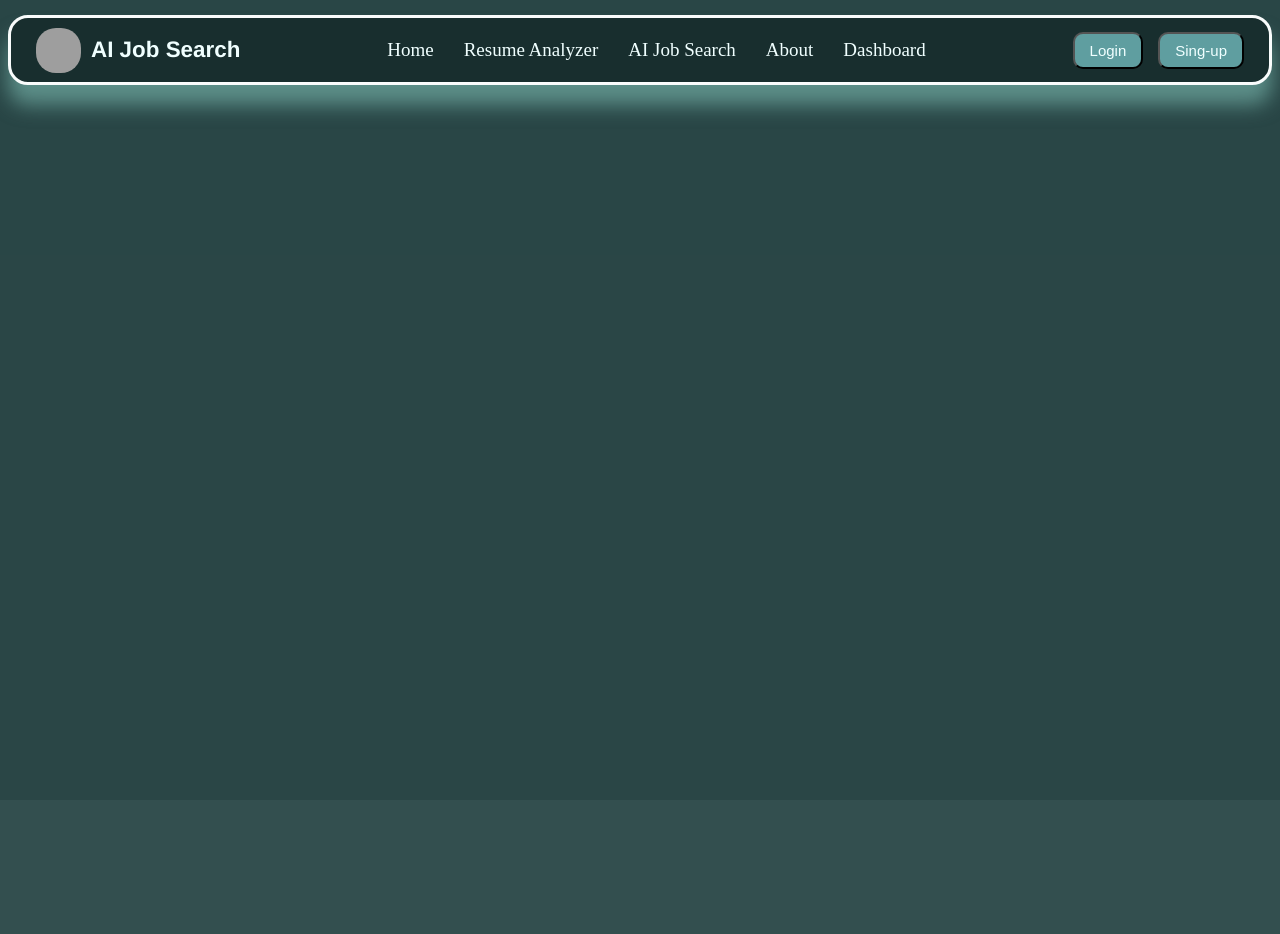
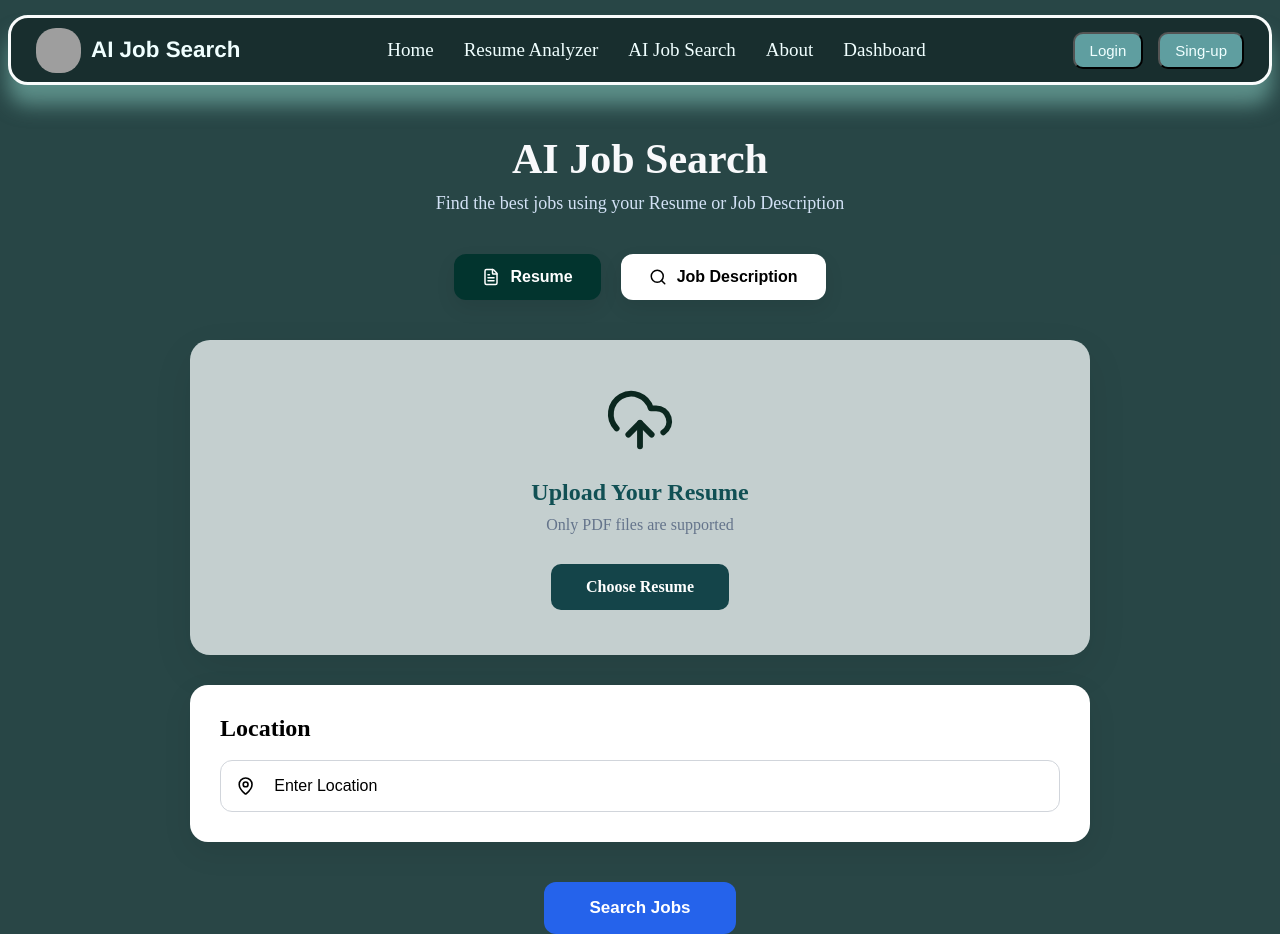
Before and after one commit to underiya-ai/Automate_job_search_platform, a React app in the folder frontend/: page /job-search in a window 1280 px wide. Before the commit the page ends 800 px from the top, so only its background shows below. Built offline with nearby package versions, Linux system fonts and the light colour scheme; grey boxes are pictures that could not be loaded; the HTML template or start-up script is replaced by a standard one.

Commit message:
add ai job search page  frontend

```diff
--- /dev/null
+++ b/frontend/src/pages/Jobsearch.css
@@ -0,0 +1,308 @@
+.job-container{
+
+    min-height:100vh;
+    background:rgba(41, 70, 70, 0.95);
+
+}
+
+.job-search-wrapper{
+
+    width:90%;
+    max-width:900px;
+
+    margin:50px auto;
+
+}
+
+.job-header{
+
+    text-align:center;
+
+    margin-bottom:40px;
+
+}
+
+.job-header h1{
+
+    font-size:42px;
+
+    color:#f8f9fb;
+
+    margin-bottom:10px;
+
+}
+
+.job-header p{
+
+    color:#d2e1f5;
+
+    font-size:18px;
+
+}
+
+.mode-selector{
+
+    display:flex;
+
+    justify-content:center;
+
+    gap:20px;
+
+    margin-bottom:40px;
+
+}
+
+.mode-selector button{
+
+    display:flex;
+
+    align-items:center;
+
+    gap:10px;
+
+    padding:14px 28px;
+
+    border:none;
+
+    border-radius:12px;
+
+    background:rgb(255, 255, 255);
+
+    cursor:pointer;
+
+    font-size:16px;
+
+    font-weight:600;
+
+    box-shadow:0 8px 20px rgba(0,0,0,.08);
+
+    transition:.3s;
+
+}
+
+.mode-selector button:hover{
+
+    transform:translateY(-3px);
+
+}
+
+.active-mode{
+
+    background:#02342e !important;
+
+    color:white;
+
+}
+
+
+.upload-card{
+
+    margin-top:40px;
+
+    background:rgba(220, 228, 228, 0.87);
+
+    border-radius:20px;
+
+    padding:45px;
+
+    text-align:center;
+
+    box-shadow:0 15px 40px rgba(0,0,0,.08);
+
+}
+
+.upload-icon{
+
+    color:#0b271f;
+
+    margin-bottom:20px;
+
+}
+
+.upload-card h2{
+
+    margin-bottom:10px;
+
+    color:#115054;
+
+}
+
+.upload-card p{
+
+    color:#64748b;
+
+    margin-bottom:30px;
+
+}
+
+.choose-btn{
+
+    display:inline-block;
+
+    background:#144449;
+
+    color:white;
+
+    padding:14px 35px;
+
+    border-radius:10px;
+
+    cursor:pointer;
+
+    font-weight:600;
+
+    transition:.3s;
+
+}
+
+.choose-btn:hover{
+
+    background:#087962;
+
+}
+
+.job-description-card{
+
+    margin-top:40px;
+
+    background:rgba(220, 228, 228, 0.87);
+
+    padding:35px;
+
+    border-radius:18px;
+
+    box-shadow:0 10px 30px rgba(0,0,0,.08);
+
+}
+
+.job-description-card h2{
+
+    margin-bottom:20px;
+
+    color:#1e293b;
+
+}
+
+.job-textarea{
+
+    width:100%;
+
+    height:220px;
+
+    resize:none;
+
+    border:1px solid #d1d5db;
+
+    border-radius:12px;
+
+    padding:18px;
+
+    font-size:16px;
+
+    outline:none;
+
+}
+
+.job-textarea:focus{
+
+    border-color:#08342d;
+
+}
+
+.location-card{
+
+    margin-top:30px;
+
+    background:white;
+
+    padding:30px;
+
+    border-radius:18px;
+
+    box-shadow:0 10px 30px rgba(0,0,0,.08);
+
+}
+
+.location-card h2{
+
+    margin-bottom:18px;
+
+}
+
+.location-input{
+
+    display:flex;
+
+    align-items:center;
+
+    gap:12px;
+
+    border:1px solid #d1d5db;
+
+    border-radius:12px;
+
+    padding:15px;
+
+}
+
+.location-input input{
+
+    width:100%;
+
+    border:none;
+
+    outline:none;
+
+    font-size:16px;
+
+}
+
+.search-btn-container{
+
+    text-align:center;
+
+    margin-top:40px;
+
+}
+
+.search-btn{
+
+    background:#2563eb;
+
+    color:white;
+
+    border:none;
+
+    padding:16px 45px;
+
+    border-radius:12px;
+
+    cursor:pointer;
+
+    font-size:17px;
+
+    font-weight:600;
+
+    transition:.3s;
+
+}
+
+.search-btn:hover{
+
+    background:#1d4ed8;
+
+    transform:translateY(-3px);
+
+}
+
+.error-text{
+
+    color:red;
+
+    text-align:center;
+
+    margin-top:20px;
+
+    font-weight:600;
+
+}
--- a/frontend/src/pages/Jobsearch.jsx
+++ b/frontend/src/pages/Jobsearch.jsx
@@ -1,14 +1,270 @@
-import React from 'react'
-import Navbar from '../components/Navbar'
+import React, { useRef, useState } from 'react';
+import Navbar from '../components/Navbar';
+import {CloudUpload,FileText,Search,MapPin,}from 'lucide-react';
+import './Jobsearch.css';
+
 
 const Jobsearch = () => {
+
+  const [mode, setMode] = useState("resume");
+
+const [file, setFile] = useState(null);
+
+const [jobDescription, setJobDescription] = useState("");
+
+const [location, setLocation] = useState("");
+
+const [loading, setLoading] = useState(false);
+
+const [error, setError] = useState("");
+
+const [result, setResult] = useState(null);
+
+const inputRef = useRef(null);
+
+function handleFileChange(event) {
+
+        const selectedFile = event.target.files[0];
+
+        if (selectedFile) {
+
+            setFile(selectedFile);
+
+            setError("");
+
+        }
+
+    }
+
+    async function handleSearch() {
+
+        setError("");
+
+        if (location.trim() === "") {
+
+            setError("Please enter location.");
+
+            return;
+
+        }
+
+        if (mode === "resume") {
+
+            if (!file) {
+
+                setError("Please upload resume.");
+
+                return;
+
+            }
+
+        }
+
+        if (mode === "job_description") {
+
+            if (jobDescription.trim() === "") {
+
+                setError("Please enter Job Description.");
+
+                return;
+
+            }
+
+        }
+       console.log("Validation Success");
+      }
   return (
     <div className='job-container'>
         <div className='nav-container'>
                   <Navbar/>
-            </div>
+        </div>
+
+        <div className="job-search-wrapper">
+
+     {/* Heading */}
+
+  <div className="job-header">
+
+    <h1>AI Job Search</h1>
+
+    <p>
+      Find the best jobs using your Resume or Job Description
+    </p>
+
+  </div>
+
+  {/* Mode Selection */}
+
+  <div className="mode-selector">
+
+    <button
+      className={mode === "resume" ? "active-mode" : ""}
+      onClick={() => setMode("resume")}
+    >
+      <FileText size={18} />
+      Resume
+    </button>
+
+    <button
+      className={mode === "job_description" ? "active-mode" : ""}
+      onClick={() => setMode("job_description")}
+    >
+      <Search size={18} />
+      Job Description
+    </button>
+
+  </div>
+
+
+  {/* Resume Upload */}
+
+   {mode === "resume" && (
+
+  <div className="upload-card">
+
+    <CloudUpload size={70} className="upload-icon" />
+
+    <h2>
+
+      {
+
+        file
+
+        ?
+
+        file.name
+
+        :
+
+        "Upload Your Resume"
+
+      }
+
+    </h2>
+
+    <p>Only PDF files are supported</p>
+
+    <input
+
+      ref={inputRef}
+
+      type="file"
+
+      hidden
+
+      id="resume"
+
+      accept=".pdf"
+
+      onChange={handleFileChange}
+
+    />
+
+    <label htmlFor="resume" className="choose-btn">
+
+      Choose Resume
+
+    </label>
+
+  </div>
+
+)}  {/* Job Description */}
+
+{
+mode === "job_description" && (
+
+<div className="job-description-card">
+
+    <h2>Job Description</h2>
+
+    <textarea
+
+        className="job-textarea"
+
+        placeholder="Paste Job Description Here..."
+
+        value={jobDescription}
+
+        onChange={(e)=>setJobDescription(e.target.value)}
+
+    />
+
+</div>
+
+)
+}
+
+{/* Location */}
+
+<div className="location-card">
+
+    <h2>Location</h2>
+
+    <div className="location-input">
+
+        <MapPin size={20}/>
+
+        <input
+
+            type="text"
+
+            placeholder="Enter Location"
+
+            value={location}
+
+            onChange={(e)=>setLocation(e.target.value)}
+
+        />
 
     </div>
+
+</div>
+{
+error &&
+
+<p className="error-text">
+
+    {error}
+
+</p>
+
+}
+
+<div className="search-btn-container">
+
+<button
+
+className="search-btn"
+
+onClick={handleSearch}
+
+disabled={loading}
+
+>
+
+{
+
+loading
+
+?
+
+"Searching..."
+
+:
+
+"Search Jobs"
+
+}
+
+</button>
+
+</div>
+
+</div>
+
+
+
+</div>
   )
 }
 
```
